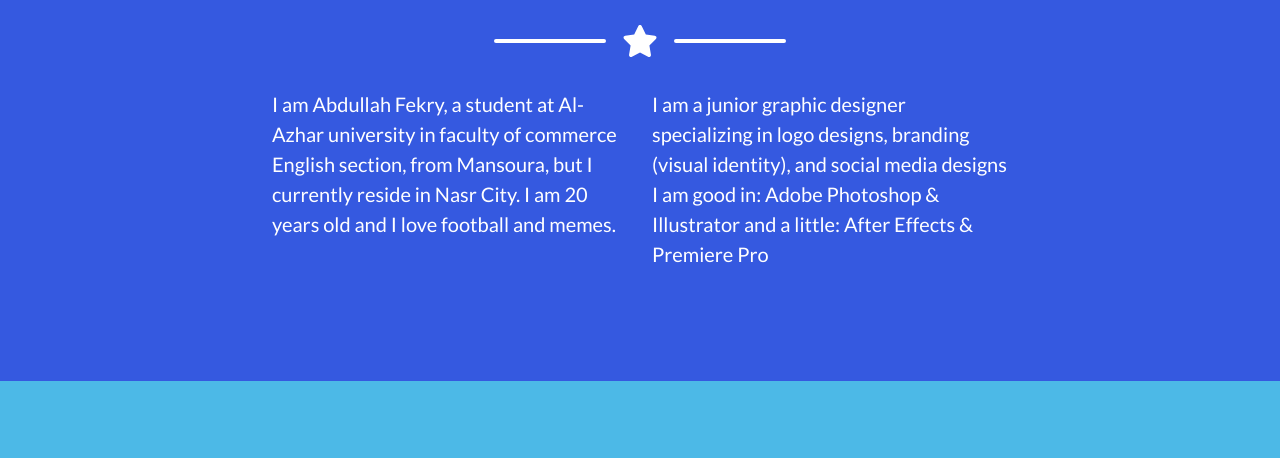
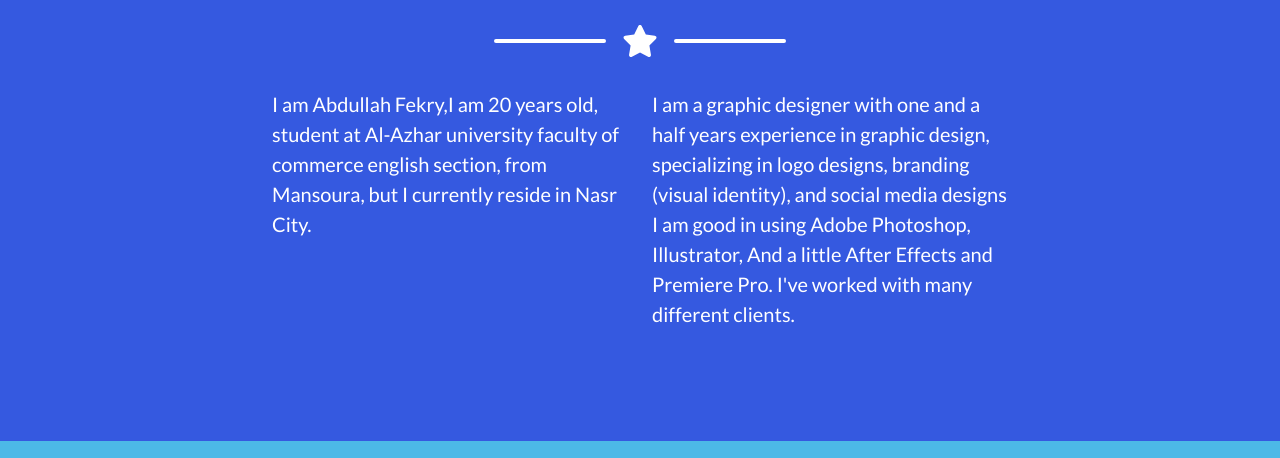
Before and after one commit to Fekry365/AF, a plain HTML site: page index.html in a window 1280 px wide. Shown: the part 2111-2569 px from the top of the page. Drawn offline with nearby package versions, Linux system fonts and the light colour scheme.

Commit message:
Update index.html

```diff
--- a/index.html
+++ b/index.html
@@ -32,7 +32,7 @@
         <!-- Navigation-->
         <nav class="navbar navbar-expand-lg text-uppercase fixed-top" style="background-color: #3559e0" data-bs-theme="dark" id="mainNav">
             <div class="container">
-                <a class="navbar-brand me-auto" href="#"> <img class="navbar-brand" src="assets/img/Logo/logo.svg" alt="Logo" width="150rem"> </a>
+                <a class="navbar-brand me-auto" href="#"> <img class="navbar-brand logo_size" src="assets/img/Logo/logo.svg" alt="Logo" width="150rem"> </a>
                 <button class="navbar-toggler text-uppercase font-weight-bold text-white rounded me-3" style="background-color: #4cb9e7" type="button" data-bs-toggle="collapse" data-bs-target="#navbarResponsive" aria-controls="navbarResponsive" aria-expanded="false" aria-label="Toggle navigation">
                     Menu
                     <i class="fas fa-bars"></i>
@@ -147,9 +147,10 @@
                 </div>
                 <!-- About Section Content-->
                 <div class="row">
-                    <div class="col-lg-4 ms-auto"><p class="lead">I am Abdullah Fekry, a student at Al-Azhar university in faculty of commerce English section, from Mansoura, but I currently reside in Nasr City. I am 20 years old and I love football and memes.</p></div>
-                    <div class="col-lg-4 me-auto"><p class="lead">I am a junior graphic designer specializing in logo designs, branding (visual identity), and social media designs I am good in: Adobe Photoshop & Illustrator
- and a little: After Effects & Premiere Pro</p></div>
+                    <div class="col-lg-4 ms-auto"><p class="lead">I am Abdullah Fekry,I am 20 years old,  student at Al-Azhar university  faculty of commerce english section, from Mansoura, but I currently reside in Nasr City.</p></div>
+                    <div class="col-lg-4 me-auto"><p class="lead">I am a graphic designer with one and a half years experience in graphic design, specializing in logo designs, branding (visual identity), and social media designs I am good in using Adobe Photoshop, Illustrator,
+ And a little After Effects and Premiere Pro.
+I've worked with many different clients.</p></div>
                 </div>
             </div>
         </section>
```
